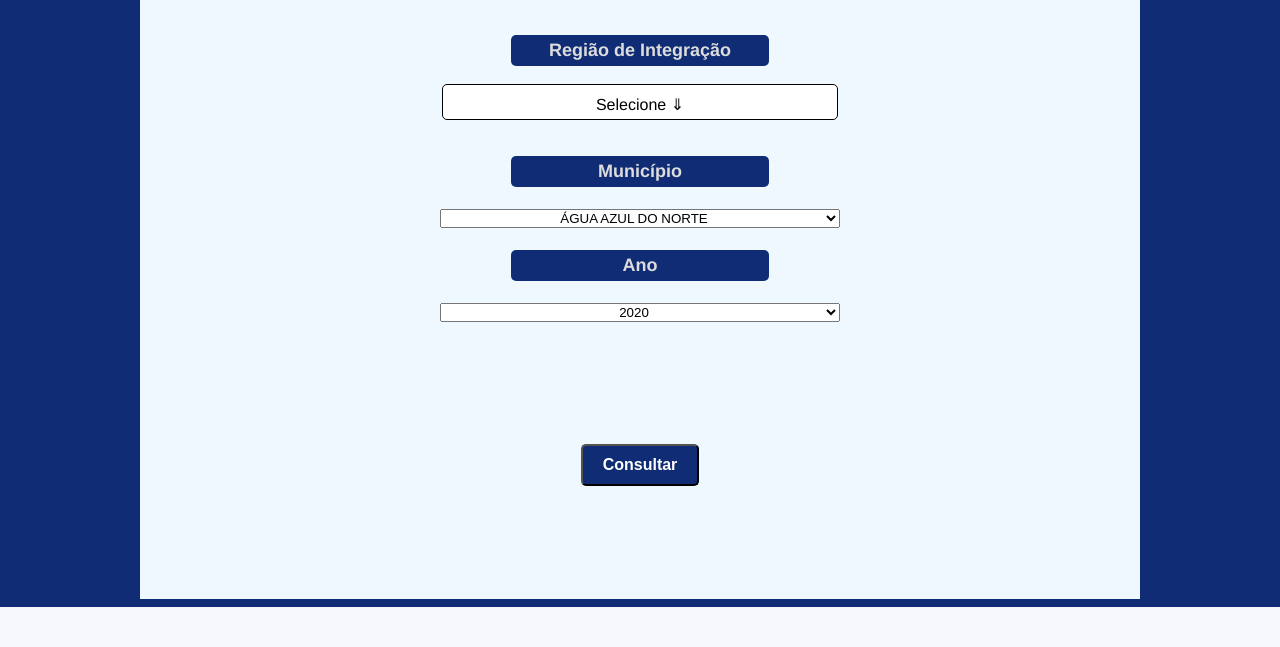
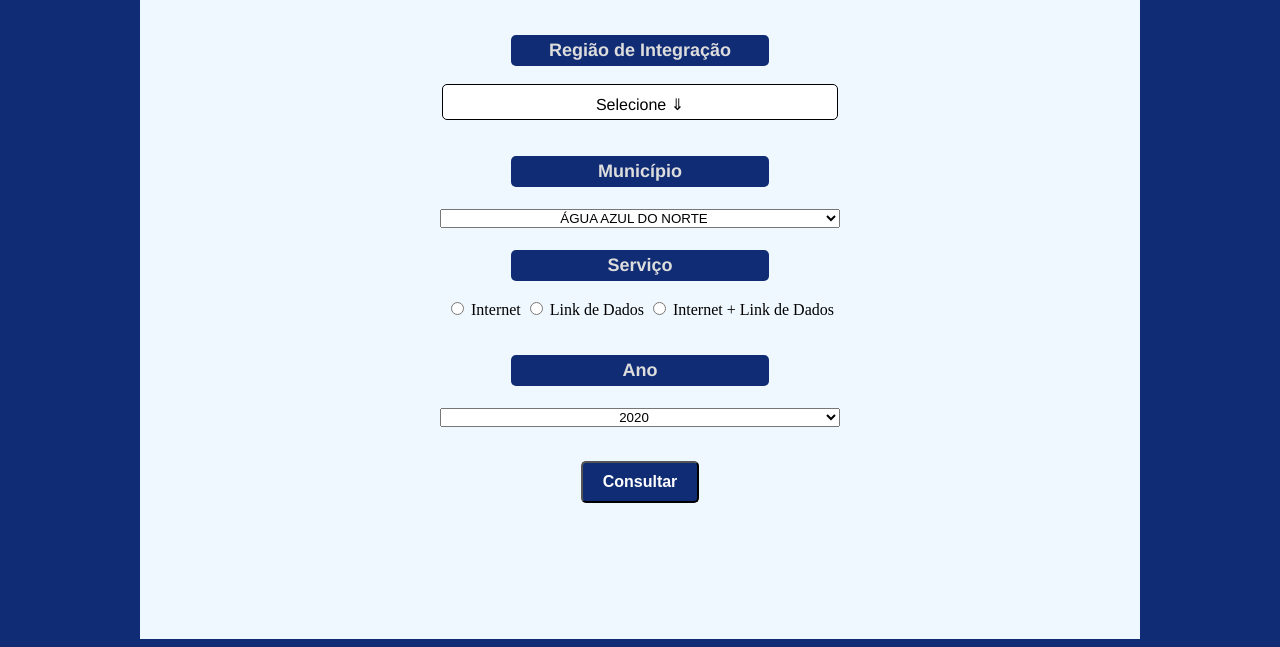
Before and after one commit to Lu4nL1ma/dae_systems, a Django app: page / in a window 1280 px wide. Shown: the part 200-847 px from the top of the page. Before the commit the page ends 807 px from the top, so only its background shows below. Run offline with Django 5.2, Linux system fonts and the light colour scheme; data comes from the database, SQL or seed files in the repository; both versions use the stored data as it was after the commit.

Commit message:
change_07

```diff
--- a/dae_sys/dae_web_sys/admin.py
+++ b/dae_sys/dae_web_sys/admin.py
@@ -19,3 +19,9 @@ class custos(admin.ModelAdmin):
     list_display = 'id', 'mesorreg' , 'regint' , 'municipio', 'modalidade', 'tecnologia','cunittransp', 'cmanut'
     class Meta:
         verbose_name = "Custo"
+
+@admin.register(models.reajuste)
+class reajuste(admin.ModelAdmin):
+    list_display = 'ano', 'indice'
+    class Meta:
+        verbose_name = "Custo"
--- a/dae_sys/dae_web_sys/models.py
+++ b/dae_sys/dae_web_sys/models.py
@@ -27,3 +27,9 @@ class custos(models.Model):
     cmanut = models.FloatField(default=0.0)
     class Meta:
         verbose_name = 'Custos dos Serviço'
+
+class reajuste(models.Model):
+    ano = models.CharField(max_length=40, default='')
+    indice = models.FloatField(default=0.0)
+    class Meta:
+        verbose_name = 'Reajuste'
--- a/dae_sys/dae_web_sys/static/css/style.css
+++ b/dae_sys/dae_web_sys/static/css/style.css
@@ -5,7 +5,7 @@ body h1{text-align: center;
         font-family: Helvetica, sans-serif;}
 
 .centro{width: 1000px;
-        height: 600px;
+        height: 640px;
         background-color: aliceblue;
         margin: auto;
         text-align: center;
@@ -170,7 +170,7 @@ body h1{text-align: center;
   justify-content: center;
   align-items: center;
   position: relative;
-  top: 100px;
+  top: 30px;
   cursor: pointer;
 }
 
@@ -197,3 +197,23 @@ body h1{text-align: center;
 .btn-voltar:hover {
   background-color: #0056b3; /* Cor de fundo ao passar o mouse */
 }
+
+.cent{
+  justify-content: center;
+  align-items: center;
+  position: relative;
+  left: 200px;}
+
+.cent label{
+        width: 100px;
+        font-weight: bold;
+        font-size: 14px;
+        z-index: 1;
+        font-family: Helvetica, sans-serif;
+        position: relative;
+        right: -230px;
+        margin: 4px;
+      }
+.cent input{
+     text-align: center;
+      }
--- a/dae_sys/dae_web_sys/templates/index.html
+++ b/dae_sys/dae_web_sys/templates/index.html
@@ -40,7 +40,67 @@
 
                   <br> <br>
 
-                  <label for="">Ano</label>
+                  <label for=""> Serviço </label>
+                  <br>
+
+                  <script>
+                    document.addEventListener("DOMContentLoaded", function() {
+                        let radios = document.querySelectorAll('input[name="servico"]');
+                        let extraInput = document.getElementById("extraInput");
+                        let extraInput2 = document.getElementById("extraInput2"); // Novo elemento H3
+                        let extraInput3 = document.getElementById("extraInput3");
+                        let extraInput4 = document.getElementById("extraInput4");
+
+                        radios.forEach(radio => {
+                            radio.addEventListener("change", function() {
+                                if (this.value === "Internet") {
+                                    extraInput.style.display = "block";
+                                    extraInput2.style.display = "block";
+                                    extraInput3.style.display = "none";
+                                    extraInput4.style.display = "none"
+
+
+                                }
+
+                                else if (this.value === "Link de Dados") {
+                                    extraInput3.style.display = "block";
+                                    extraInput4.style.display = "block"
+                                    extraInput.style.display = "none";
+                                    extraInput2.style.display = "none"
+
+                              }
+
+                                else {
+                                    extraInput.style.display = "block";
+                                    extraInput2.style.display = "block";
+                                    extraInput3.style.display = "block";
+                                    extraInput4.style.display = "block";
+                                }
+                            });
+                        });
+                    });
+                    </script>
+
+                    {% for s in servi %}
+                        <input type="radio" name="servico" value="{{ s }}"> {{ s }}
+                    {% endfor %}
+
+                    <br>
+                    <!-- Campo de texto oculto por padrão -->
+                     <div class="cent">
+                    <label id="extraInput2"  style="display: none;"> Mbps Internet </label>
+                    <input type="text" class="cent" name="mb_net" id="extraInput" style="display: none;">
+
+                    <label id="extraInput3" style="display: none;"> Mbps Dados </label>
+                    <input type="text" name="mb_link" class="cent" id="extraInput4" style="display: none;">
+                      </div>
+
+
+
+
+                  <br> <br>
+
+                  <label for=""> Ano </label>
                   <br>
                   <select id="select">
                     {% for a in anos %}
@@ -48,11 +108,10 @@
                     {% endfor %}
                   </select>
 
-                  <br> <br>
+                  <br>
 
                   <button type="submit" class="btn"> Consultar </button>
               </form>
-
 
     </div>
 
--- a/dae_sys/dae_web_sys/views.py
+++ b/dae_sys/dae_web_sys/views.py
@@ -19,7 +19,7 @@ def home(request):
         for i in reg:
                 teste = i.id
 
-        context = {'r': reg, 'anos': anos,'m': munis, 'teste': teste}
+        context = {'r': reg, 'anos': anos,'m': munis, 'servi': ['Internet', 'Link de Dados', 'Internet + Link de Dados']}
 
         return render(request, "index.html", context)
 
@@ -33,7 +33,7 @@ def home_filtrada(request, r_regiao):
 
         munis = regiao_municipio.objects.filter(regiao=r_regiao)
 
-        context = {'r': reg, 'anos': anos,'m': munis}
+        context = {'r': reg, 'anos': anos,'m': munis, 'servi': ['Internet', 'Link de Dados', 'Internet + Link de Dados']}
 
         return render(request, "index.html", context)
 
@@ -41,7 +41,17 @@ def cust_muni(request):
 
         if request.method == 'POST':
 
+                #pegando os dados
+
                 muni = request.POST.get('muni')
+
+                mb_link = request.POST.get('mb_link')
+
+                mb_net = request.POST.get('mb_net')
+
+                print(f'DADOS: {mb_link}')
+
+                print(f'NET: {mb_net}')
 
                 qry = custos.objects.all()
 
@@ -49,16 +59,49 @@ def cust_muni(request):
 
                 def cal_pref(row):
 
-                        somar = ( float((row['cunittransp']) * float(row['mbps']) ) + float(row['cmanut'])) / (float(1) - 0.1 - 0.2 - 0.1704)
+                        somar =  float((row['cunittransp']) + float(row['cmanut'])) / (float(1) - 0.1 - 0.2 - 0.1704)
 
                         somar = round(somar, 2)
 
                         return somar
 
-                df['preco_final'] = df.apply(cal_pref, axis=1)
+                def atualizar(row):
 
-                df = df[df['municipio'] == muni ]
+                        row['cunittransp'] = float((row['cunittransp'])) * int(mb_link)
 
-                context = {'df': df}
+                        atuali = round(row['cunittransp'], 2)
 
-                return render(request, "resultado.html", context)
+                        return atuali
+
+                def atualizar_mbps(row):
+
+                        row['mbps'] = mb_link
+
+                        atuali = row['mbps']
+
+                        return atuali
+
+                #aplicando mudanças no df
+
+                if mb_net != None:
+
+                        df['mbps'] = df.apply(atualizar_mbps, axis=1)
+
+                        df['cunittransp'] = df.apply(atualizar, axis=1)
+
+                        df['preco_final'] = df.apply(cal_pref, axis=1)
+
+                        df = df[df['municipio'] == muni ]
+
+                        context = {'df': df}
+
+                        return render(request, "resultado.html", context)
+
+                else:
+                        df['preco_final'] = df.apply(cal_pref, axis=1)
+
+                        df = df[df['municipio'] == muni ]
+
+                        context = {'df': df}
+
+                        return render(request, "resultado.html", context)
```
Also changed, not shown: dae_sys/dae_web_sys/tests.py (+36 -32 lines), dae_sys/dae_web_sys/migrations/0003_reajuste_alter_custos_options_alter_regiao_options_and_more.py (added), dae_sys/db.sqlite3.
